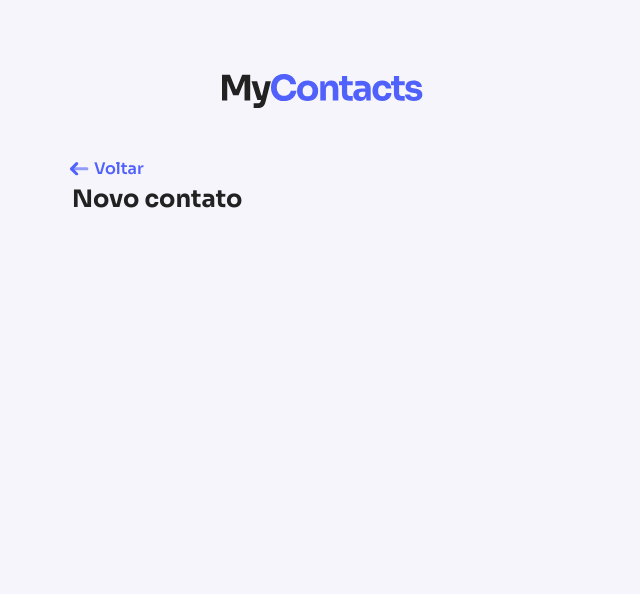
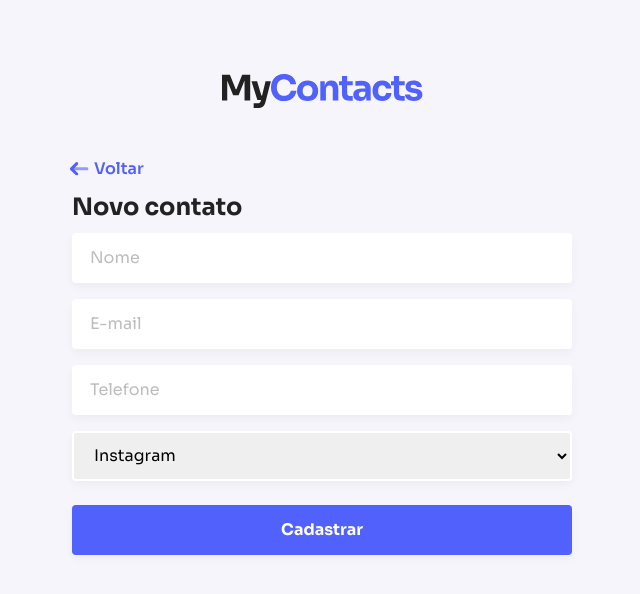
Before and after one commit to ejunior01/projects-by-jsstack, a React (Vite) app in the folder projects/mycontacts/frontend/: page /new in a window 1280 px wide. Shown: the top 594 px of the page, without its empty margins (318-958 px from the left). Built offline with nearby package versions, Linux system fonts and the light colour scheme.

Commit message:
feat: criação do form de cadastrado e atualização de contatos

```diff
--- /dev/null
+++ b/projects/mycontacts/frontend/src/components/ContactForm/index.jsx
@@ -0,0 +1,40 @@
+import { ButtonContainer, Container } from './style';
+import Button from '../FormFields/Button';
+import Input from '../FormFields/Input';
+import Select from '../FormFields/Select';
+import FieldGroup from '../FieldGroup';
+
+import PropTypes from 'prop-types';
+
+export default function ContactForm({ buttonLabel }) {
+  return (
+    <Container>
+      <FieldGroup>
+        <Input type="text" name="name" placeholder="Nome" />
+      </FieldGroup>
+
+      <FieldGroup>
+        <Input type="email" name="email" placeholder="E-mail" />
+      </FieldGroup>
+
+      <FieldGroup>
+        <Input type="tel" name="tel" placeholder="Telefone" />
+      </FieldGroup>
+
+      <FieldGroup>
+        <Select name="categoria">
+          <option value="Instagram">Instagram</option>
+          <option value="Instagram">Facebook</option>
+        </Select>
+      </FieldGroup>
+
+      <ButtonContainer>
+        <Button type="submit">{buttonLabel}</Button>
+      </ButtonContainer>
+    </Container>
+  );
+}
+
+ContactForm.propTypes = {
+  buttonLabel: PropTypes.string,
+};
--- /dev/null
+++ b/projects/mycontacts/frontend/src/components/ContactForm/style.js
@@ -0,0 +1,7 @@
+import styled from 'styled-components';
+
+export const Container = styled.form``;
+
+export const ButtonContainer = styled.div`
+  margin-top: 24px;
+`;
--- /dev/null
+++ b/projects/mycontacts/frontend/src/components/FieldGroup/index.jsx
@@ -0,0 +1,10 @@
+import { Container } from './style';
+import PropTypes from 'prop-types';
+
+export default function FieldGroup({ children }) {
+  return <Container>{children}</Container>;
+}
+
+FieldGroup.propTypes = {
+  children: PropTypes.node,
+};
--- /dev/null
+++ b/projects/mycontacts/frontend/src/components/FieldGroup/style.js
@@ -0,0 +1,7 @@
+import styled from 'styled-components';
+
+export const Container = styled.div`
+  & + & {
+    margin-top: 16px;
+  }
+`;
--- /dev/null
+++ b/projects/mycontacts/frontend/src/components/FormFields/Button.js
@@ -0,0 +1,29 @@
+import { styled } from 'styled-components';
+
+export default styled.button`
+  width: 100%;
+  height: 50px;
+  padding: 0 16px;
+  border-radius: 4px;
+  box-shadow: 0px 4px 10px 0px rgba(0, 0, 0, 0.04);
+  font-size: 16px;
+  font-weight: bold;
+
+  color: ${({ theme }) => theme.color.white};
+  background-color: ${({ theme }) => theme.color.blue[700]};
+
+  transition: background-color 0.25s ease-in;
+
+  &:hover {
+    background-color: ${({ theme }) => theme.color.blue[500]};
+  }
+
+  &:active {
+    background-color: ${({ theme }) => theme.color.blue[900]};
+  }
+
+  &[disabled] {
+    background-color: ${({ theme }) => theme.color.gray[200]};
+    cursor: default;
+  }
+`;
--- /dev/null
+++ b/projects/mycontacts/frontend/src/components/FormFields/Input.js
@@ -0,0 +1,22 @@
+import { styled } from 'styled-components';
+
+export default styled.input`
+  width: 100%;
+  height: 50px;
+  padding: 0 16px;
+  border: 2px solid ${({ theme }) => theme.color.white};
+  border-radius: 4px;
+  box-shadow: 0px 4px 10px 0px rgba(0, 0, 0, 0.04);
+  outline: none;
+  transition: border-color 0.25s ease-in;
+  font-size: 16px;
+
+  &:focus,
+  &:hover {
+    border-color: ${({ theme }) => theme.color.blue[500]};
+  }
+
+  &::placeholder {
+    color: ${({ theme }) => theme.color.gray[200]};
+  }
+`;
--- /dev/null
+++ b/projects/mycontacts/frontend/src/components/FormFields/Select.js
@@ -0,0 +1,17 @@
+import { styled } from 'styled-components';
+
+export default styled.select`
+  width: 100%;
+  height: 50px;
+  padding: 0 16px;
+  border: 2px solid ${({ theme }) => theme.color.white};
+  border-radius: 4px;
+  box-shadow: 0px 4px 10px 0px rgba(0, 0, 0, 0.04);
+  outline: none;
+  transition: border-color 0.25s ease-in;
+  font-size: 16px;
+
+  &:focus {
+    border-color: ${({ theme }) => theme.color.blue[500]};
+  }
+`;
--- a/projects/mycontacts/frontend/src/components/Pageheader/style.js
+++ b/projects/mycontacts/frontend/src/components/Pageheader/style.js
@@ -20,5 +20,6 @@ export const Container = styled.header`
   h2 {
     font-size: 24px;
     font-weight: bold;
+    margin: 8px 0;
   }
 `;
--- a/projects/mycontacts/frontend/src/pages/EditContact/index.jsx
+++ b/projects/mycontacts/frontend/src/pages/EditContact/index.jsx
@@ -1,3 +1,11 @@
+import ContactForm from '../../components/ContactForm';
+import { PageHeader } from '../../components/Pageheader';
+
 export function EditContact() {
-  return 'EditContactPage';
+  return (
+    <>
+      <PageHeader title="Editar contato" />
+      <ContactForm buttonLabel="Salvar alterações" />
+    </>
+  );
 }
--- a/projects/mycontacts/frontend/src/pages/Home/index.jsx
+++ b/projects/mycontacts/frontend/src/pages/Home/index.jsx
@@ -4,6 +4,7 @@ import {
   Card,
   ListContainer,
   InputSearchContainer,
+  CardList,
 } from './style';
 
 import arrow from '../../assets/icons/arrow.svg';
@@ -31,6 +32,7 @@ export function Home() {
           </button>
         </header>
 
+        <CardList>
           <Card>
             <div className="info">
               <div className="contact-name">
@@ -41,15 +43,14 @@ export function Home() {
               <span>(011) 99999-9999</span>
             </div>
             <div className="actions">
-            <a href="/">
+              <Link to="/edit/1234">
                 <img src={edit} alt="Edit" />
-            </a>
+              </Link>
               <button type="button">
                 <img src={trash} alt="Delete" />
               </button>
             </div>
           </Card>
-
           <Card>
             <div className="info">
               <div className="contact-name">
@@ -60,33 +61,15 @@ export function Home() {
               <span>(011) 99999-9999</span>
             </div>
             <div className="actions">
-            <a href="/">
+              <Link to="/edit/1234">
                 <img src={edit} alt="Edit" />
-            </a>
+              </Link>
               <button type="button">
                 <img src={trash} alt="Delete" />
               </button>
             </div>
           </Card>
-
-        <Card>
-          <div className="info">
-            <div className="contact-name">
-              <strong>Edvan Ribeiro</strong>
-              <small>Instragram</small>
-            </div>
-            <span>ejunior01@github.com</span>
-            <span>(011) 99999-9999</span>
-          </div>
-          <div className="actions">
-            <a href="/">
-              <img src={edit} alt="Edit" />
-            </a>
-            <button type="button">
-              <img src={trash} alt="Delete" />
-            </button>
-          </div>
-        </Card>
+        </CardList>
       </ListContainer>
     </Container>
   );
--- a/projects/mycontacts/frontend/src/pages/Home/style.js
+++ b/projects/mycontacts/frontend/src/pages/Home/style.js
@@ -1,7 +1,7 @@
 import { styled } from 'styled-components';
 
 export const Container = styled.div`
-  margin-top: 32px;
+  margin: 32px 0;
 `;
 
 export const InputSearchContainer = styled.div`
@@ -88,6 +88,8 @@ export const ListContainer = styled.div`
   }
 `;
 
+export const CardList = styled.div``;
+
 export const Card = styled.div`
   display: flex;
   align-items: center;
--- a/projects/mycontacts/frontend/src/pages/NewContact/index.jsx
+++ b/projects/mycontacts/frontend/src/pages/NewContact/index.jsx
@@ -1,5 +1,11 @@
+import ContactForm from '../../components/ContactForm';
 import { PageHeader } from '../../components/Pageheader';
 
 export function NewContact() {
-  return <PageHeader title="Novo contato" />;
+  return (
+    <>
+      <PageHeader title="Novo contato" />
+      <ContactForm buttonLabel="Cadastrar" />
+    </>
+  );
 }
```
Lines whose indentation alone changed are shown as unchanged.
